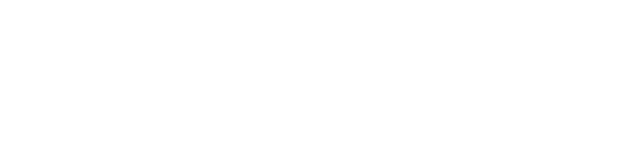
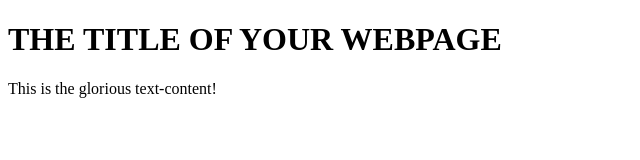
Before and after one commit to krisyw1/DOMDOM, a plain HTML site: page index.html in a window 1280 px wide. Shown: the whole page, without its empty margins (0-640 px from the left). Drawn offline with Linux system fonts and the light colour scheme.

Commit message:
Add content Odin DomManipulation

```diff
--- a/index.html
+++ b/index.html
@@ -8,6 +8,11 @@
   </head>
   <body>
 
+    <h1>
+        THE TITLE OF YOUR WEBPAGE
+    </h1>
+    <div id="container"></div>
+
     <script src="script.js"><</script>
   </body>
 </html>
--- a/script.js
+++ b/script.js
@@ -0,0 +1,7 @@
+const container = document.querySelector('#container');
+
+const content = document.createElement('div');
+content.classList.add('content');
+content.textContent = 'This is the glorious text-content!';
+
+container.appendChild(content);
```
